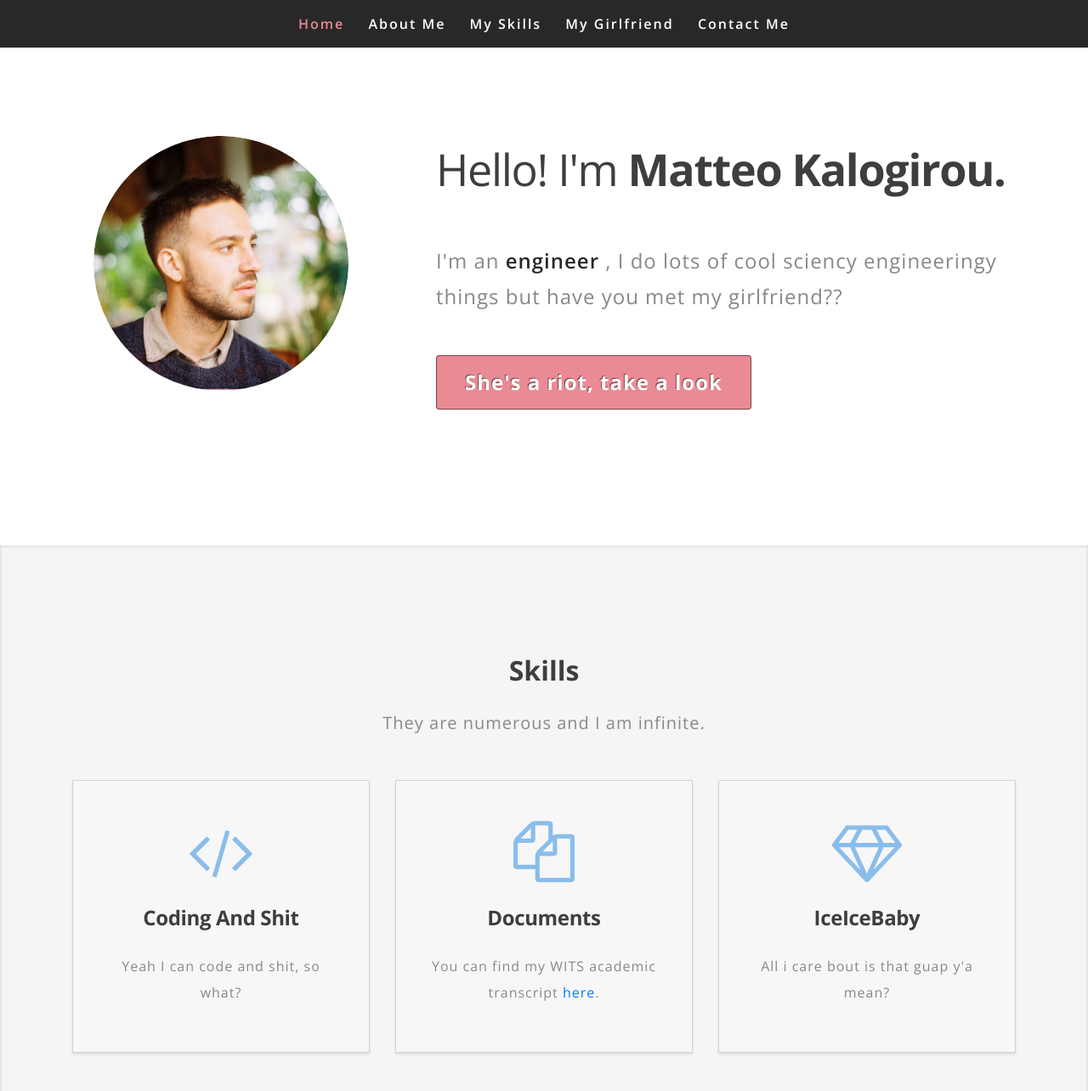
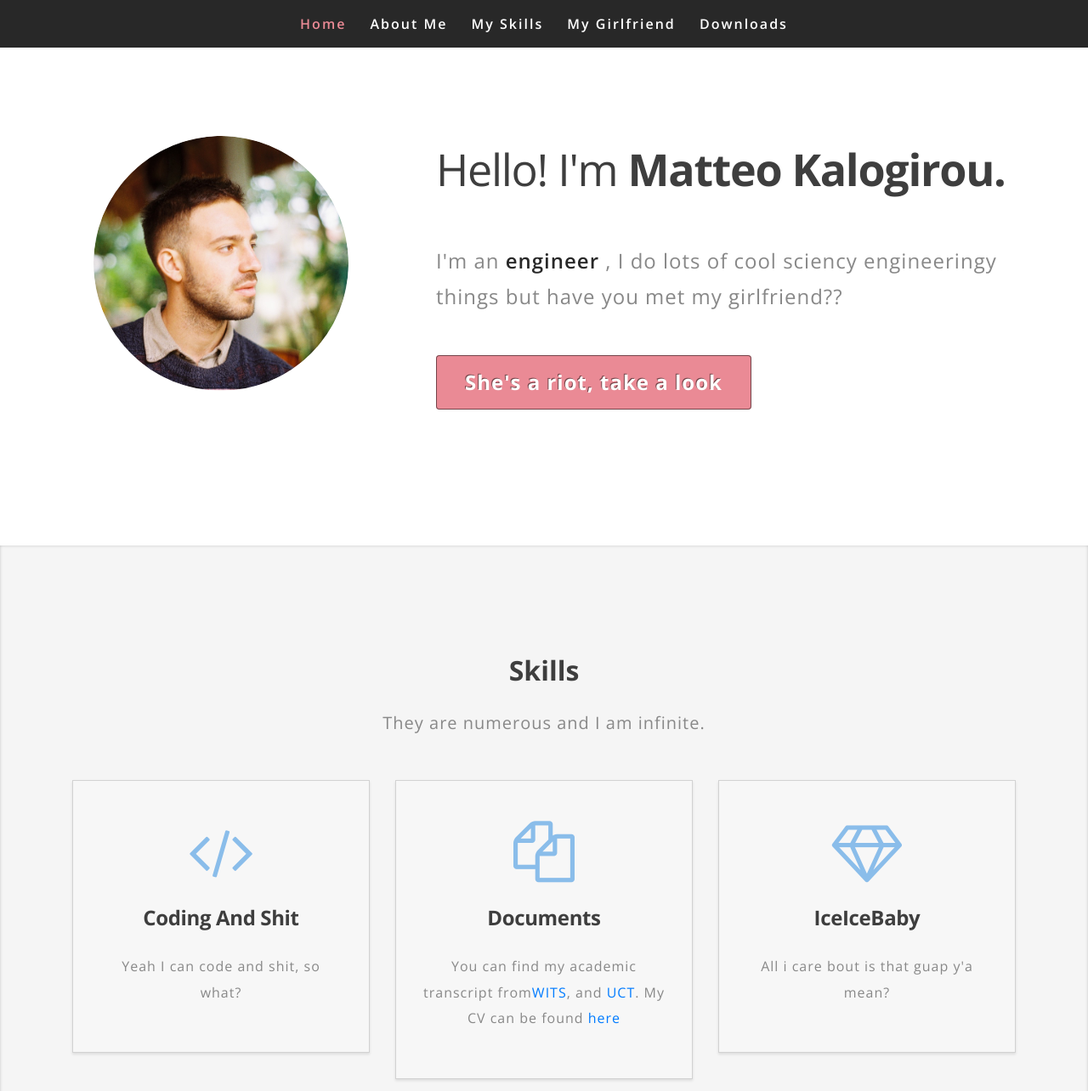
Before and after one commit to matteo-kalogirou/matteokalogirou, a plain HTML site: page index.html in a window 1280 px wide. Shown: the top 1284 px of the page at 85% size. Drawn offline with nearby package versions, Linux system fonts and the light colour scheme.

Commit message:
Added some links and deleted images

```diff
--- a/index.html
+++ b/index.html
@@ -48,7 +48,7 @@ License URL: http://creativecommons.org/licenses/by/3.0/
 								<li class="mr-lg-4 mr-3"><a href="#about" class="scroll">About Me</a></li>
 								<li class="mr-lg-4 mr-3"><a href="#services" class="scroll">My Skills</a></li>
 								 <li class="mr-lg-4 mr-3"><a href="#work" class="scroll">My Girlfriend</a></li>
-								<li><a href="#contact" class="scroll">Contact Me</a></li>
+								<li><a href="#downloads" class="scroll">Downloads</a></li>
 							</ul>
 						</nav>
 			</div>
@@ -93,7 +93,7 @@ License URL: http://creativecommons.org/licenses/by/3.0/
                     <div class="agileits-services-grids mt-lg-0 mt-5">
                         <span class="fa fa-copy"></span>
                         <h4 class="mt-4 mb-4">Documents</h4>
-                        <p> You can find my WITS academic transcript <a href="https://matteo-kalogirou.github.io/matteokalogirou/documents/matteo_kalogirou_wits_transcript.pdf">here</a>.</p>
+                        <p> You can find my academic transcript from<a href="https://matteo-kalogirou.github.io/matteokalogirou/documents/matteo_kalogirou_wits_transcript.pdf">WITS</a>, and <a href="https://matteo-kalogirou.github.io/matteokalogirou/documents/matteo_kalogirou_uct_transcript.pdf">UCT</a>. My CV can be found <a href="https://matteo-kalogirou.github.io/matteokalogirou/documents/Matteo_Kalogirou_CV.pdf">here</a></p>
                     </div>
                 </div>
                 <div class="col-lg-4  mt-lg-0 mt-5">
@@ -176,7 +176,7 @@ License URL: http://creativecommons.org/licenses/by/3.0/
 
 
 <!-- Downloads-->
-	<section class="wedo" id="contact">
+	<section class="wedo" id="downloads">
 		<div class="container">
 			<h3 class="heading text-capitalize text-white text-center"> Supporting Documents </h3>
 			<p class="subs mt-4 text-center"> My academic transcripts and CV can be found in the links below.</p>
@@ -194,47 +194,5 @@ License URL: http://creativecommons.org/licenses/by/3.0/
 
 
 
-<!-- contact
-	 <section class="wedo" id="contact">
-		<div class="container">
-			<h3 class="heading text-capitalize text-white text-center"> Contact Me </h3>
-		   <p class="subs mt-4 text-center"> In case you have any doubts or queries, I'd love to prove you wrong and show you unequivocally ho wmuch better my girlfriend is than yours!</p>
-			<div class="contact_grid_right mt-5 mx-auto text-center">
-				<form action="#" method="post">
-					<div class="row contact_top">
-						<div class="col-sm-6">
-							<input type="text" name="Name" placeholder="Name" required="">
-						</div>
-						<div class="col-sm-6">
-							<input type="email" name="Email" placeholder="Email" required="">
-						</div>
-					</div>
-						<input type="text" name="Name" placeholder="Name" required="">
-						<textarea name="Message" onfocus="this.value = '';" onblur="if (this.value == '') {this.value = 'Message...';}" required="">Message...</textarea>
-						<input type="submit" value="Send Message">
-						<input type="reset" value="Clear Form">
-						<div class="clearfix"> </div>
-				</form>
-			</div>
-			<div class="cpy-right text-center">
-			<div class="follow">
-				<ul class="social_section_1info">
-					<li><a href="#"><span class="fa fa-facebook"></span></a></li>
-					<li><a href="#"><span class="fa fa-twitter"></span></a></li>
-					<li><a href="#"><span class="fa fa-google"></span></a></li>
-					<li><a href="#"><span class="fa fa-dribbble"></span></a></li>
-
-					<li><a href="#"><span class="fa fa-vimeo"></span></a></li>
-					<li><a href="#"><span class="fa fa-linkedin"></span></a></li>
-				</ul>
-			</div>
-				<p>© 2018 Exclusive. All rights reserved | Design by
-					<a href="http://w3layouts.com"> W3layouts.</a>
-				</p>
-			</div>
-		</div>
-	</section>
-contact-->
-
 </body>
 </html>
```
Also changed, not shown: images/1.jpg (deleted), images/g1.jpg (deleted), images/g2.jpg (deleted), images/g3.jpg (deleted), images/g4.jpg (deleted), images/g5.jpg (deleted), images/g6.jpg (deleted), images/g7.jpg (deleted).
